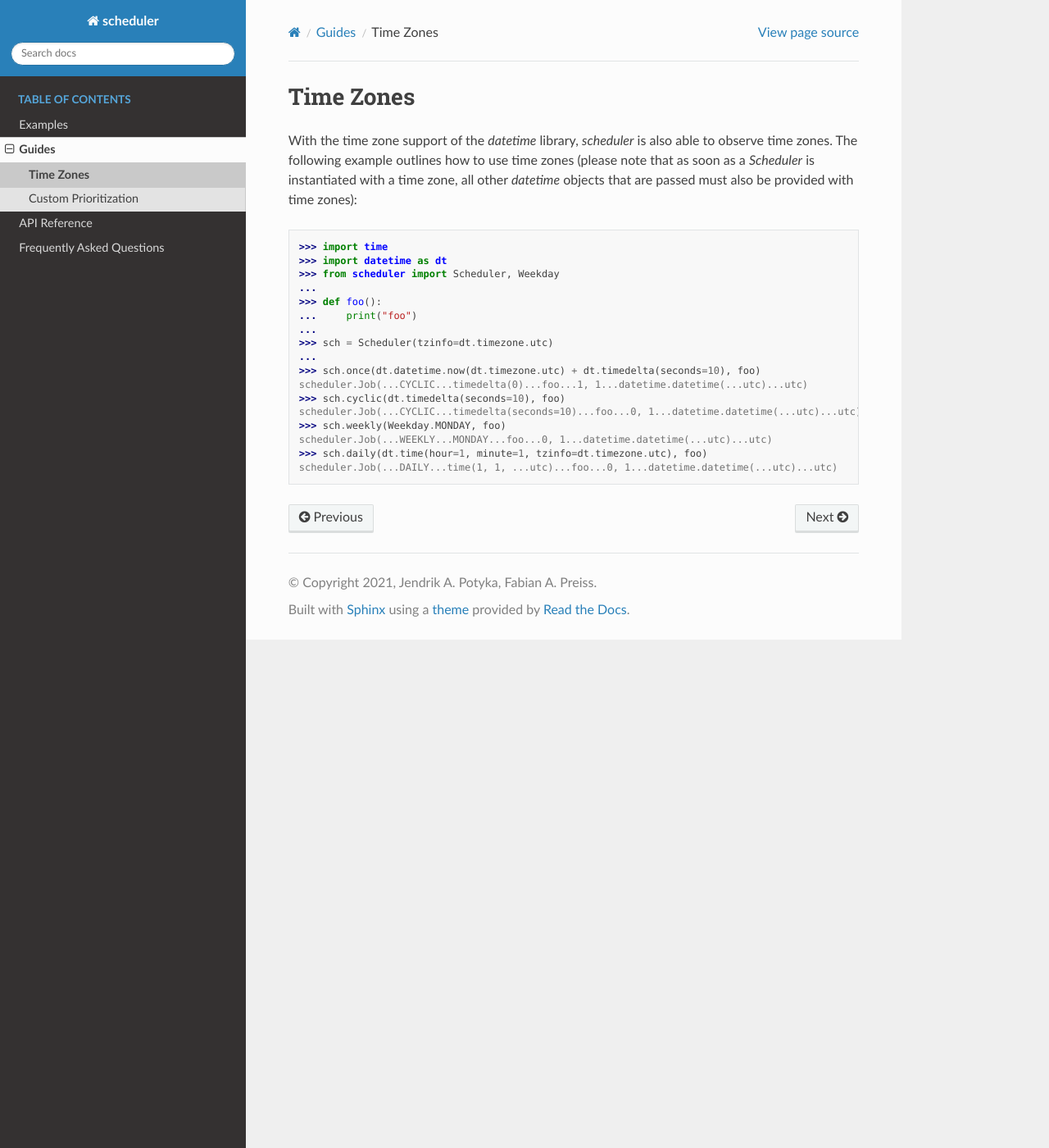
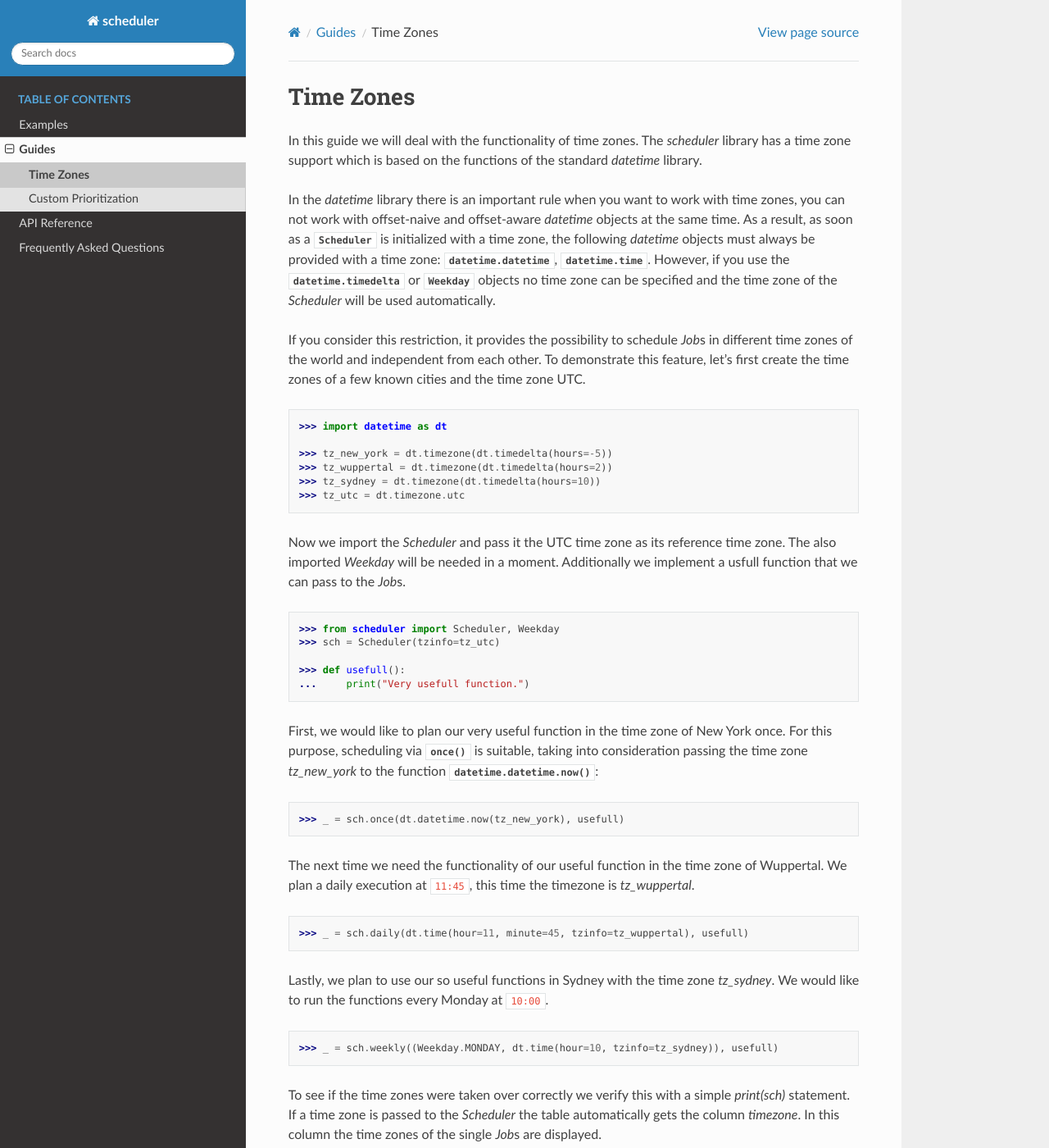
Before and after one commit to DigonIO/scheduler, a Sphinx documentation site: the page built from doc/pages/guides/time_zones.rst, in a window 1280 px wide and 1400 px high. Shown: the whole window at 82% size. Built offline with Sphinx 7.4.7 and the Read the Docs theme 2.0.0, drawn with Linux system fonts in a browser that asks for light colours; some of the changed text lies outside the part shown.

Commit message:
first version of the time zones guide

```diff
--- a/doc/index.rst
+++ b/doc/index.rst
@@ -3,6 +3,9 @@
    sphinx-quickstart on Sat Jul 20 03:10:17 2019.
    You can adapt this file completely to your liking, but it should at least
    contain the root `toctree` directive.
+
+.. mdinclude:: ../README.md
+
 
 .. toctree::
     :maxdepth: 2
@@ -12,6 +15,3 @@
     guides
     api_reference
     faq
-
-
-.. mdinclude:: ../README.md
--- a/doc/pages/guides/time_zones.rst
+++ b/doc/pages/guides/time_zones.rst
@@ -1,28 +1,80 @@
 Time Zones
 ==========
 
-With the time zone support of the `datetime` library,
-`scheduler` is also able to observe time zones. The following
-example outlines how to use time zones (please note that as
-soon as a `Scheduler` is instantiated with a time zone, all other
-`datetime` objects that are passed must also be provided with time zones):
+In this guide we will deal with the functionality of time zones.
+The `scheduler` library has a time zone support which is based on the functions of the
+standard `datetime` library.
+
+In the `datetime` library there is an important rule
+when you want to work with time zones,
+you can not work with offset-naive and offset-aware `datetime` objects at the same time.
+As a result, as soon as a :class:`~scheduler.core.Scheduler` is initialized with a time zone,
+the following `datetime` objects must always be provided with a time zone:
+:class:`datetime.datetime`,
+:class:`datetime.time`.
+However, if you use the :class:`datetime.timedelta` or :class:`~scheduler.util.Weekday` objects
+no time zone can be specified and the time zone of the `Scheduler`
+will be used automatically.
+
+If you consider this restriction, it provides the possibility to schedule `Job`\ s in different
+time zones of the world and independent from each other.
+To demonstrate this feature, let's first create the time zones of a few known cities and the time zone UTC.
 
 .. code-block:: pycon
 
-    >>> import time
     >>> import datetime as dt
+
+    >>> tz_new_york = dt.timezone(dt.timedelta(hours=-5))
+    >>> tz_wuppertal = dt.timezone(dt.timedelta(hours=2))
+    >>> tz_sydney = dt.timezone(dt.timedelta(hours=10))
+    >>> tz_utc = dt.timezone.utc
+
+Now we import the `Scheduler` and pass it the UTC time zone as its reference time zone.
+The also imported `Weekday` will be needed in a moment.
+Additionally we implement a usfull function that we can pass to the `Job`\ s.
+
+.. code-block:: pycon
+
     >>> from scheduler import Scheduler, Weekday
-    ...
-    >>> def foo():
-    ...     print("foo")
-    ...
-    >>> sch = Scheduler(tzinfo=dt.timezone.utc)
-    ...
-    >>> sch.once(dt.datetime.now(dt.timezone.utc) + dt.timedelta(seconds=10), foo)  # doctest:+ELLIPSIS
-    scheduler.Job(...CYCLIC...timedelta(0)...foo...1, 1...datetime.datetime(...utc)...utc)
-    >>> sch.cyclic(dt.timedelta(seconds=10), foo)  # doctest:+ELLIPSIS
-    scheduler.Job(...CYCLIC...timedelta(seconds=10)...foo...0, 1...datetime.datetime(...utc)...utc)
-    >>> sch.weekly(Weekday.MONDAY, foo)  # doctest:+ELLIPSIS
-    scheduler.Job(...WEEKLY...MONDAY...foo...0, 1...datetime.datetime(...utc)...utc)
-    >>> sch.daily(dt.time(hour=1, minute=1, tzinfo=dt.timezone.utc), foo)  # doctest:+ELLIPSIS
-    scheduler.Job(...DAILY...time(1, 1, ...utc)...foo...0, 1...datetime.datetime(...utc)...utc)
+    >>> sch = Scheduler(tzinfo=tz_utc)
+
+    >>> def usefull():
+    ...     print("Very usefull function.")
+
+First, we would like to plan our very useful function in the time zone of New York once.
+For this purpose, scheduling via :func:`~scheduler.core.Scheduler.once` is suitable,
+taking into consideration passing the time zone `tz_new_york` to the function
+:func:`datetime.datetime.now`:
+
+.. code-block:: pycon
+
+    >>> _ = sch.once(dt.datetime.now(tz_new_york), usefull)
+
+The next time we need the functionality of our useful function in the time zone
+of Wuppertal. We plan a daily execution at ``11:45``, this time the timezone is `tz_wuppertal`.
+
+.. code-block:: pycon
+
+    >>> _ = sch.daily(dt.time(hour=11, minute=45, tzinfo=tz_wuppertal), usefull)
+
+Lastly, we plan to use our so useful functions in Sydney with the time zone `tz_sydney`.
+We would like to run the functions every Monday at ``10:00``.
+
+.. code-block:: pycon
+
+    >>> _ = sch.weekly((Weekday.MONDAY, dt.time(hour=10, tzinfo=tz_sydney)), usefull)
+
+To see if the time zones were taken over correctly we verify this with a simple `print(sch)` statement.
+If a time zone is passed to the `Scheduler` the table automatically gets the column `timezone`.
+In this column the time zones of the single `Job`\ s are displayed.
+
+.. code-block:: pycon
+
+    >>> print(sch)  # doctest:+ELLIPSIS
+    max_exec=inf, timezone=UTC, priority_function=linear_priority_function, #jobs=3
+    <BLANKLINE>
+    type     function         due at              timezone        due in      attempts weight
+    -------- ---------------- ------------------- ------------ --------- ------------- ------
+    ONCE     usefull()        ...                 UTC-05:00          ...           0/1      1
+    DAILY    usefull()        ...                 UTC+02:00          ...         0/inf      1
+    WEEKLY   usefull()        ...                 UTC+10:00          ...         0/inf      1
```
Also changed, not shown: doc/pages/guides/custom_prioritization.rst (+8 -8 lines).
